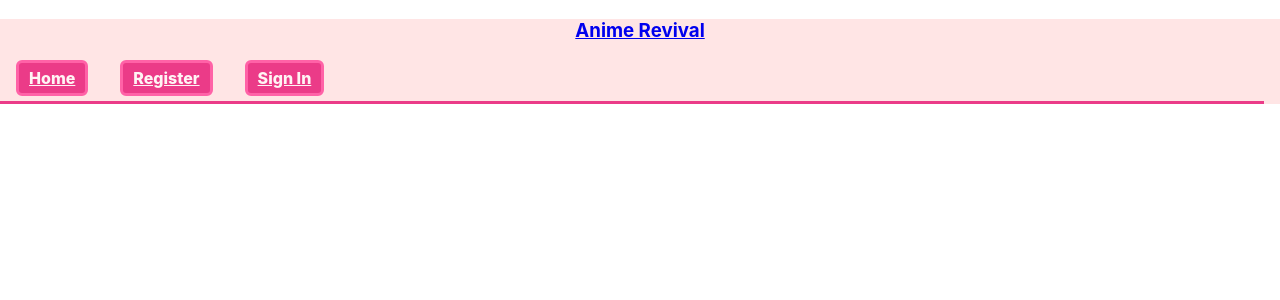
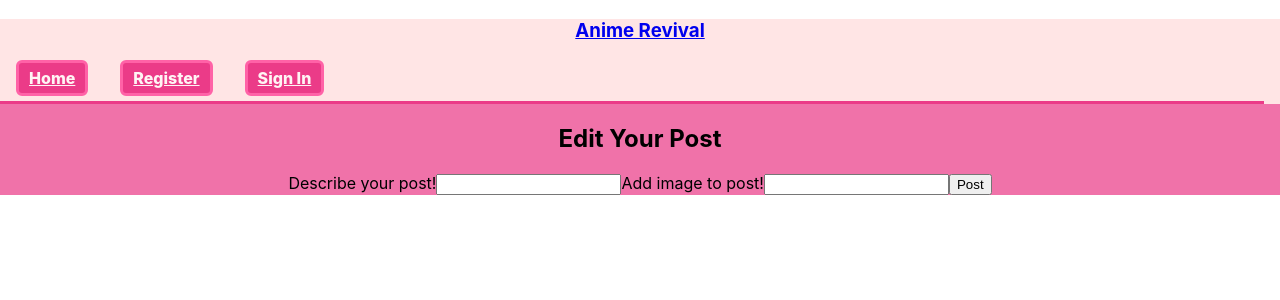
Before and after one commit to SarahD03/anime-revival-frontend, a React (Create React App) app in the folder client/: page /posts-update/1 in a window 1280 px wide. Shown: the top 300 px of the page. Built offline with nearby package versions, Linux system fonts and the light colour scheme; no server answers.

Commit message:
update works for post

```diff
--- a/client/src/App.js
+++ b/client/src/App.js
@@ -11,6 +11,7 @@ import Feed from './pages/Feed.js'
 import NewPost from './pages/NewPost'
 import Post from './pages/Post'
 import ProfilePosts from './components/ProfilePosts'
+import PostForm from './components/PostForm'
 
 function App() {
   const [authenticated, toggleAuthenticated] = useState(false)
@@ -70,6 +71,7 @@ function App() {
           />
           <Route path="/posts/:id" element={<Post />} />
           <Route path="/posts-delete/:id" element={<ProfilePosts />} />
+          <Route path="/posts-update/:id" element={<PostForm />} />
         </Routes>
       </main>
     </div>
--- /dev/null
+++ b/client/src/components/PostForm.jsx
@@ -0,0 +1,62 @@
+import axios from "axios"
+import { useEffect } from "react"
+import { useState } from "react"
+import { BASE_URL } from "../services/api"
+import { useParams } from "react-router-dom"
+import { useNavigate } from "react-router-dom"
+
+const PostForm = () => {
+let navigate = useNavigate()
+let { id } = useParams()
+const [post, setPost] = useState()
+const [formState, setFormState] = useState({
+    description: '',
+    image: ''
+})
+
+useEffect(() => {
+  const apiCall = async () => {
+    const response = await axios.get(`${BASE_URL}/posts/${id}`)
+    setPost(response.data)
+  }
+  apiCall()
+}, [])
+console.log(post)
+
+
+    const handleUpdate = async () => {
+        await axios.put(`${BASE_URL}/posts/${parseInt(id)}`, formState)
+        alert('Post updated')
+        navigate('/')
+
+      }
+      const handleChange = (event) => {
+        setFormState({ ...formState, [event.target.id]: event.target.value })
+      }
+
+
+    return(
+    <div>
+        <h2>Edit Your Post</h2>
+    <form onSubmit={handleUpdate} >
+      <label>Describe your post!</label>
+      <input
+        id="description"
+        // placeholder={post.description}
+        value={formState.description}
+        onChange={handleChange}
+      />
+      <label>Add image to post!</label>
+      <input
+        id="image"
+        // placeholder={post.image}
+        value={formState.image}
+        onChange={handleChange}
+      />
+      <button>Post</button>
+    </form>
+
+    </div>)
+}
+
+export default PostForm
--- a/client/src/pages/NewPost.js
+++ b/client/src/pages/NewPost.js
@@ -3,7 +3,7 @@ import { useState, useEffect } from 'react'
 import { useNavigate, useParams } from 'react-router-dom'
 import { BASE_URL } from '../services/api'
 
-const NewPost = ({ user, authenticated }) => {
+const NewPost = ({ user, authenticated, props }) => {
   let { id } = useParams()
   let navigate = useNavigate()
 
--- a/client/src/pages/Profile.js
+++ b/client/src/pages/Profile.js
@@ -4,6 +4,7 @@ import Client, { BASE_URL } from '../services/api'
 import logo from '/Users/sarah03/ga_seir/projects/anime-revival-frontend2/client/src/logo.png'
 import { useNavigate } from 'react-router-dom'
 import axios from 'axios'
+import PostForm from '../components/PostForm'
 import ProfilePosts from '../components/ProfilePosts'
 const Profile = ({ user, authenticated }) => {
   let navigate = useNavigate()
@@ -57,6 +58,9 @@ const Profile = ({ user, authenticated }) => {
             <Link to={`/posts-delete/${post.id}`}>
               <button>Delete post</button>
             </Link>
+            <Link to={`/posts-update/${post.id}`}>
+              <button>Update</button>
+            </Link>
           </div>
         ))}
       </div>
```
